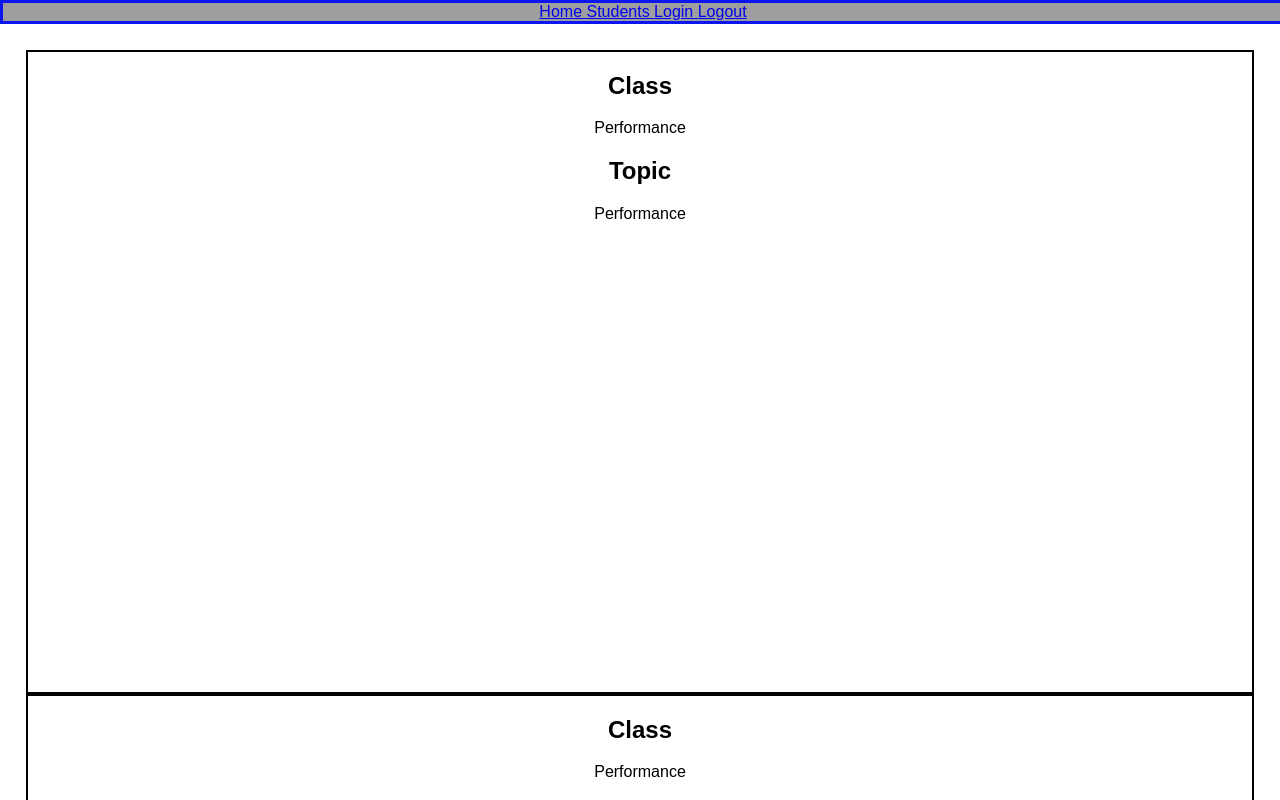
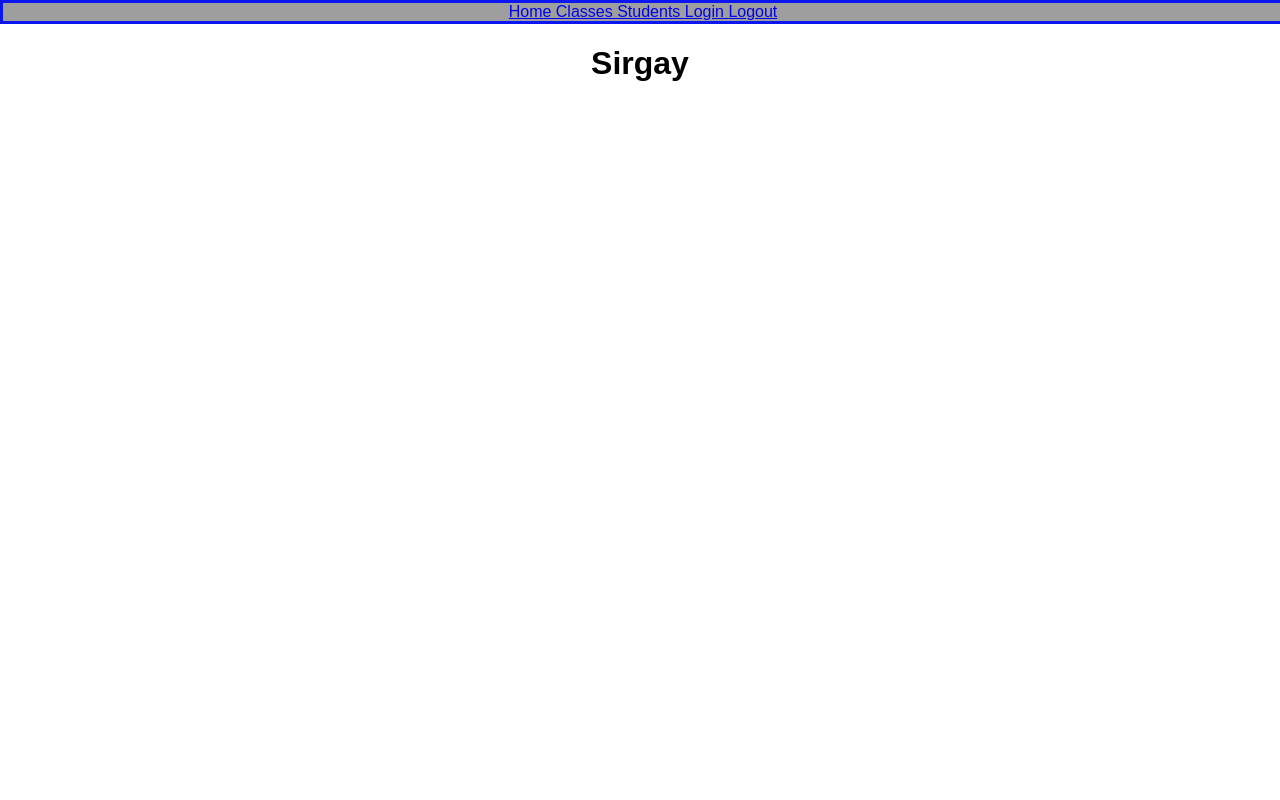
Before and after one commit to Dkhaf001/SchoolEd, a React (Create React App) app: page / in a window 1280 px wide. Shown: the top 800 px of the page. Built offline with nearby package versions, Linux system fonts and the light colour scheme; grey boxes are pictures that could not be loaded.

Commit message:
some new paths added

```diff
--- a/src/App.js
+++ b/src/App.js
@@ -18,6 +18,7 @@ import Selectedstudent from './components/selectedstudent.js';
 
 import decode from "jwt-decode";
 import "./style.css";
+import SelectedStudent from "./components/selectedstudent.js";
 
 class App extends Component {
   constructor() {
@@ -58,13 +59,15 @@ class App extends Component {
       <Router>
         <div className="App">
           <Banner />
-          <Selectedstudent />
           {this.state.render === 'Home' && <Home />}
           <Route
             path="/login"
             render={props => <Login change={this.onChangeHandler} click={this.onClickHandler} />}
           />
           <Route path="/logout" component = {Home} />
+          <Route path="/class" component = {Selectedclass} />
+          <Route path="/students" component = {SelectedStudent} />
+          {/* <Selectedstudent /> */}
           <Switch />
           <Testing />
         </div>
--- a/src/banner.js
+++ b/src/banner.js
@@ -14,6 +14,7 @@ class Banner extends Component {
       <div className="rowbanner">
 
           <Link to="/"> Home </Link>
+          <Link to="/class"> Classes </Link>
           <Link to="/students"> Students </Link>
           <Link to="/login"> Login </Link>
           <Link to="/logout"> Logout </Link>
```
